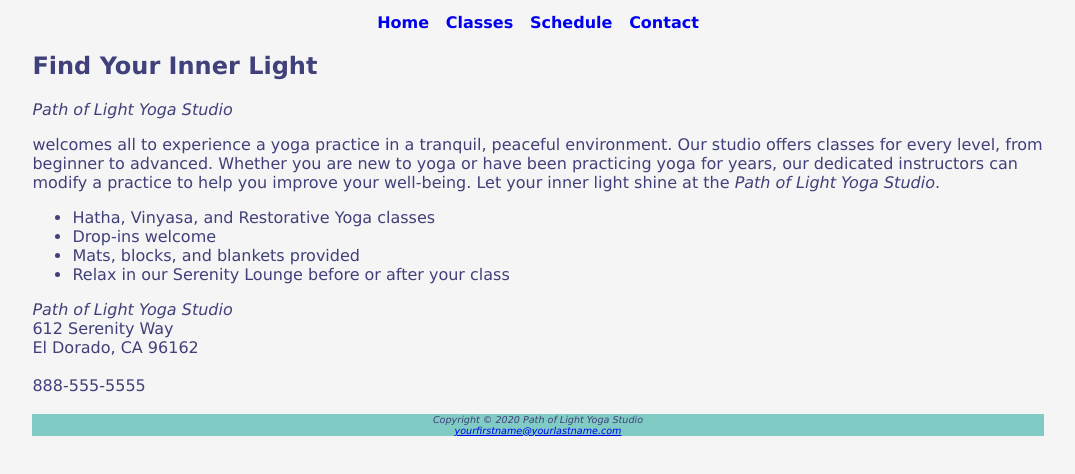
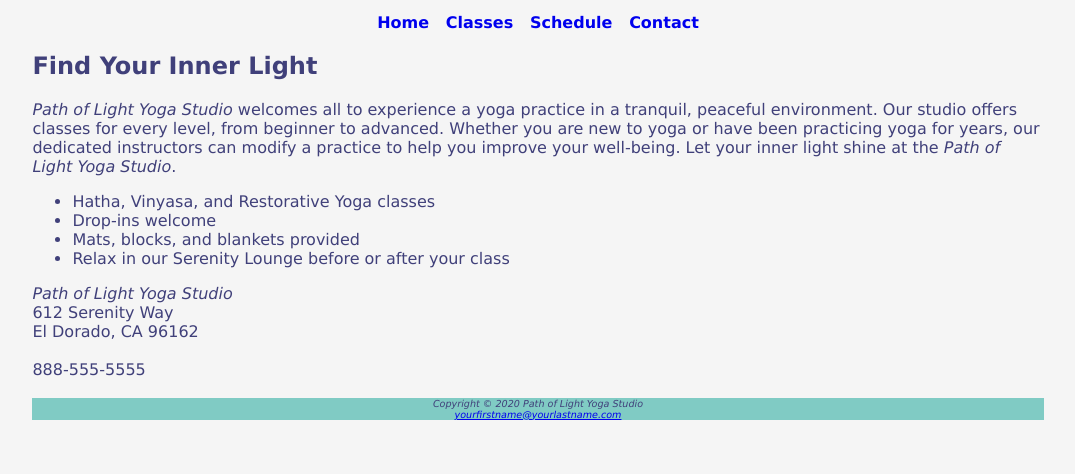
Before and after one commit to bbcsnj/yoga_chap3, a plain HTML site: page index.html in a window 1280 px wide. Shown: the part 94-568 px from the top of the page, without its empty margins (102-1177 px from the left). Drawn offline with Linux system fonts and the light colour scheme.

Commit message:
Update index.html

```diff
--- a/index.html
+++ b/index.html
@@ -18,7 +18,7 @@
 </nav>
 <main>
 <h2>Find Your Inner Light</h2>                          <!-- ADD <span> to Path of Light Yoga in p tag THERE ARE TWO -->
-  <p><span class="studio">Path of Light Yoga Studio</p> welcomes all to experience a yoga practice in a tranquil, peaceful environment.
+  <p><span class="studio">Path of Light Yoga Studio</span> welcomes all to experience a yoga practice in a tranquil, peaceful environment.
 Our studio offers classes for every level, from beginner to advanced. Whether you are new to yoga or have
 been practicing yoga for years, our dedicated instructors can modify a practice to help you improve your well-being.
     Let your inner light shine at the <span class="studio">Path of Light Yoga Studio</span>.</p>
```
